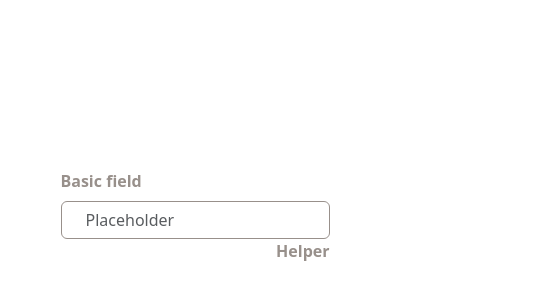
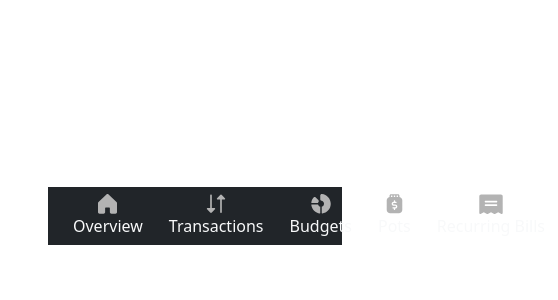
Before and after one commit to abdalsimam1-sketch/personal-finance-app, a React (Vite) app: page /test in a window 390 px wide. Shown: the part 206-506 px from the top of the page, 558 px wide, since content can reach past the window. Built offline with nearby package versions, Linux system fonts and the light colour scheme.

Commit message:
add : mobile and tablet bottom navbar before using media queries

```diff
--- /dev/null
+++ b/src/components/Layout/MobileNav.jsx
@@ -0,0 +1,25 @@
+import React from "react";
+import { sidebar } from "../../data/SideBarData";
+import { Link } from "react-router-dom";
+
+export const MobileNav = () => {
+  return (
+    <div className="container bg-dark d-flex justify-content-around">
+      {sidebar.map((item, index) => (
+        <Link to={item.path} className="text-decoration-none" key={index}>
+          <div className="btn d-flex flex-column align-items-center justify-content-around">
+            <img
+              src={item.icon}
+              alt={item.name + " image"}
+              style={{ height: "20px" }}
+              className="img-fluid"
+            />
+            <span className="text-decoration-none text-light text-nowrap">
+              {item.name}
+            </span>
+          </div>
+        </Link>
+      ))}
+    </div>
+  );
+};
--- a/src/pages/TestingPage.jsx
+++ b/src/pages/TestingPage.jsx
@@ -1,18 +1,14 @@
 import { Button } from "../components/UI/Button";
 import { Sidebar } from "../components/Layout/Sidebar";
 import { Input } from "../components/UI/Input";
+import { MobileNav } from "../components/Layout/MobileNav";
 export const TestingPage = () => {
   return (
     <div
       className="d-flex justify-content-center align-items-center p-5"
       style={{ width: "100%", height: "100vh" }}
     >
-      <Input
-        placeholder="Placeholder"
-        label="Basic field"
-        helper="Helper"
-        variant=""
-      ></Input>
+      <MobileNav></MobileNav>
     </div>
   );
 };
```
